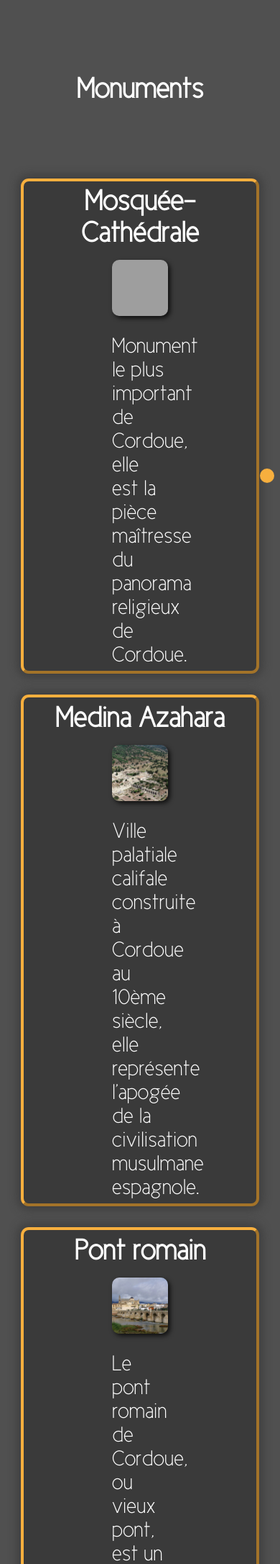
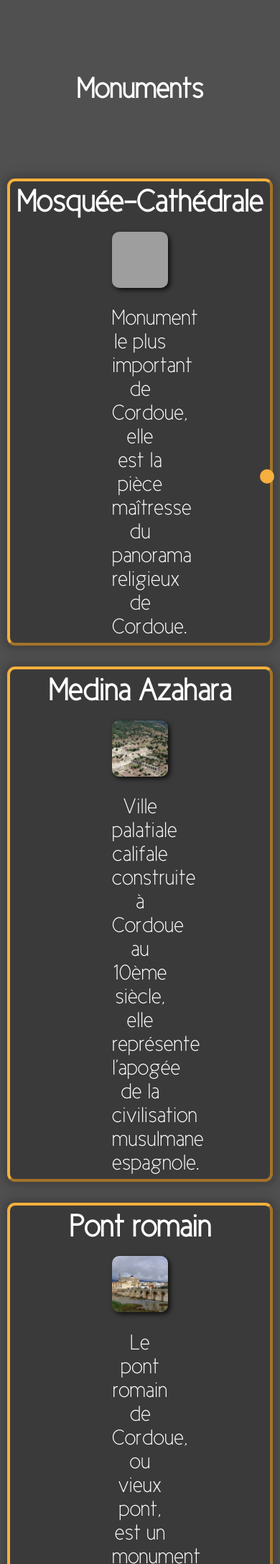
Before and after one commit to Thiiiv/SAE2.05, a PHP site: page /data/pages/monuments.php in a window 390 px wide. Shown: the part 68-2241 px from the top of the page at 72% size. Run offline with PHP 8.4, Linux system fonts and the light colour scheme; grey boxes are pictures that could not be loaded.

Commit message:
Add files via upload

```diff
--- a/data/style/monuments.css
+++ b/data/style/monuments.css
@@ -1,5 +1,4 @@
 #fond h1 {
-    top: 40%;
     font-size: 6em;
     left: 0;
     right: 0;
@@ -9,8 +8,6 @@
     text-shadow: rgb(71, 71, 71) 3px 5px 2px;
     cursor: default;
     user-select: none;
-
-
 }
 
 .partie h3 {
--- a/data/style/pageMonuments.css
+++ b/data/style/pageMonuments.css
@@ -35,7 +35,7 @@
 
         /* Texte de chaque monument */
         .ligne-monuments p {
-            text-align: left;
+
             width: 20vw;
             font-size: 30px;
             margin-top: 3vh;
@@ -44,8 +44,7 @@
         /* Titre de chaque monument */
         h3 {
             text-align: center;
-            font-size: 40px;
-            font-weight: 600;
+            font-size: 1.8rem;
         }
 
         /* Ligne de 3 monuments */
@@ -104,7 +103,7 @@
         @media screen and (max-width:901px) {
             .ligne-monuments {
                 flex-direction: column;
-                width: 90vw;
+                width: 100%;
             }
 
             h1 {
```
